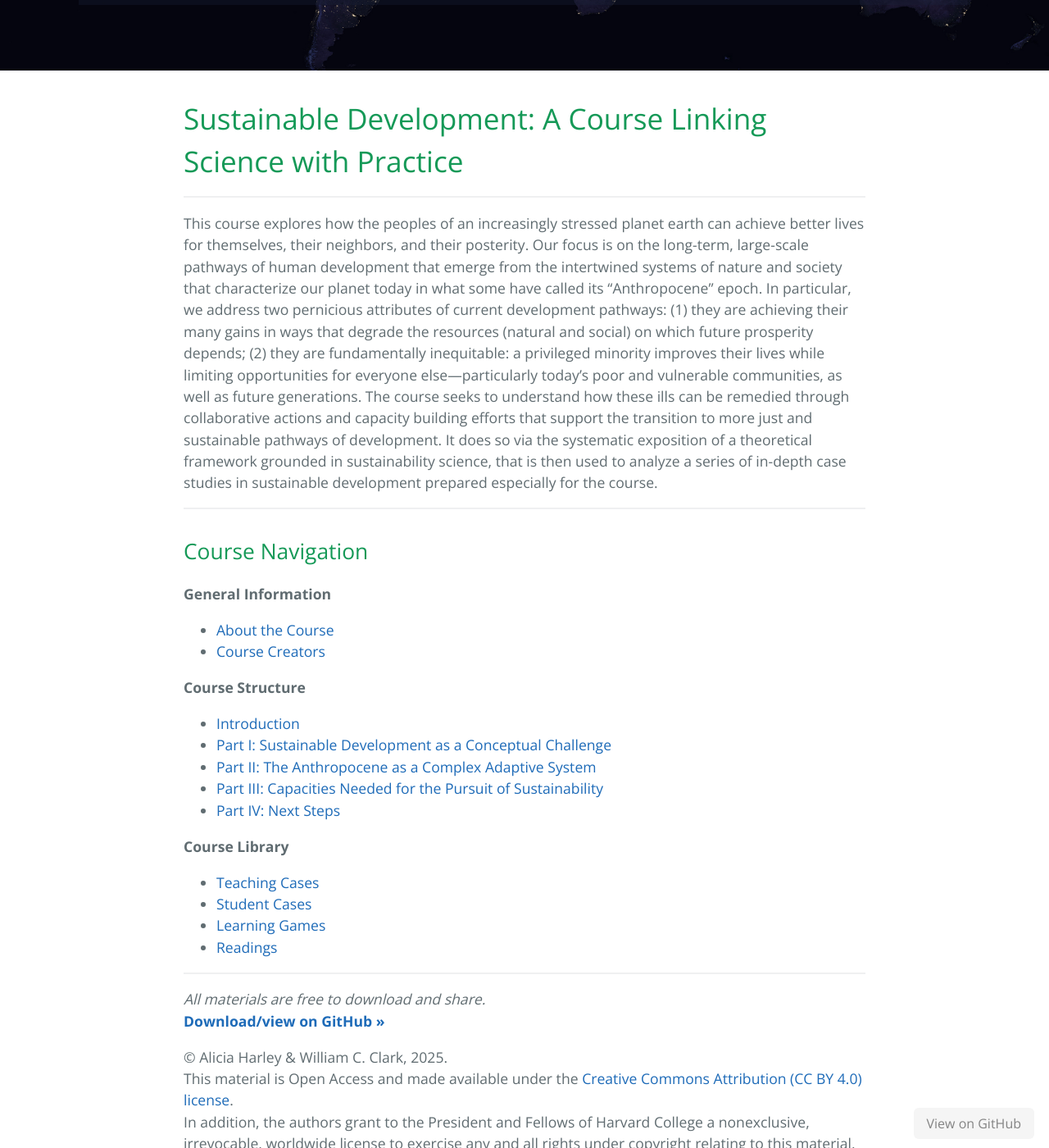
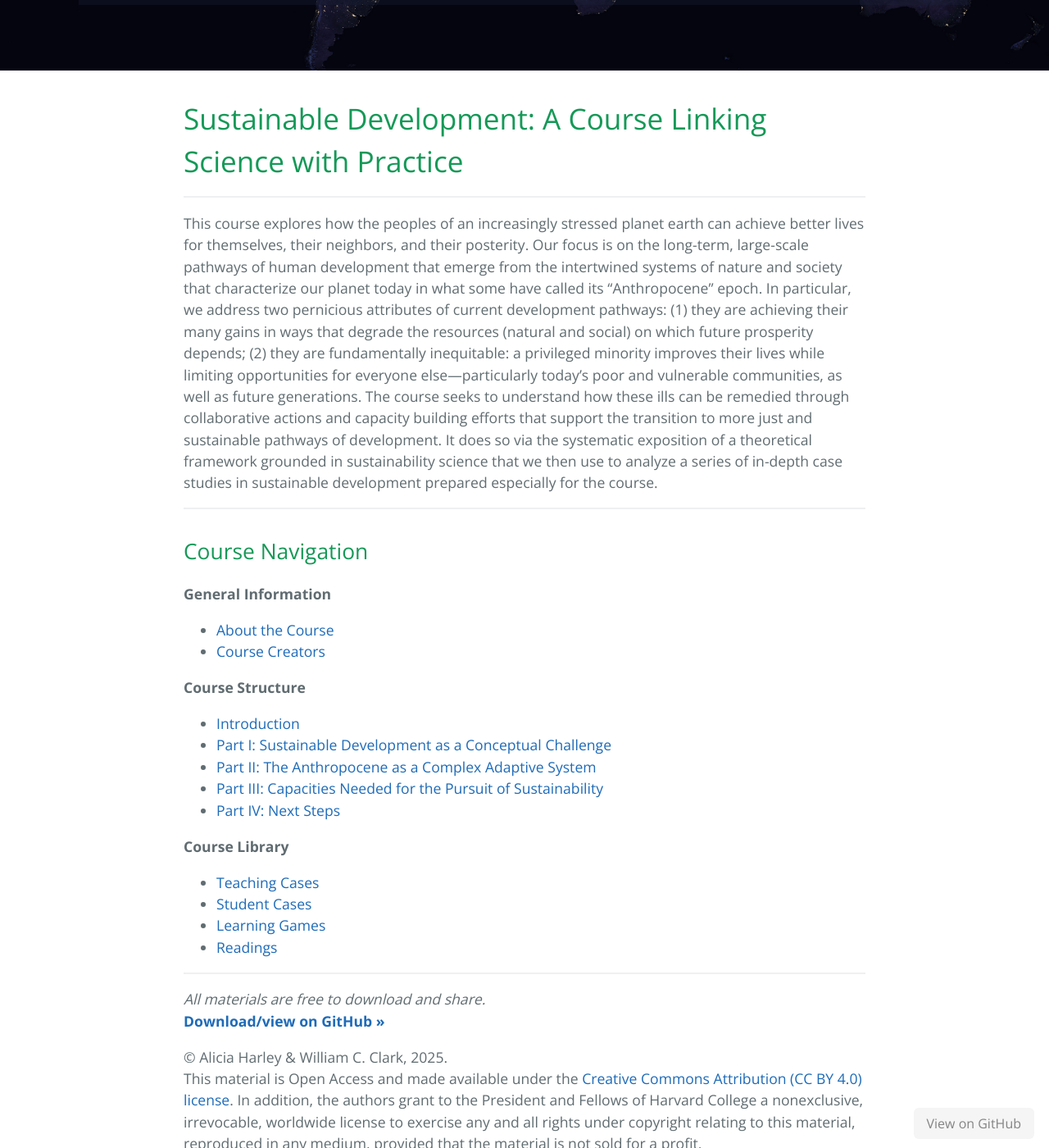
Before and after one commit to agharley/sustdev, a Jekyll site: the page built from index.md, in a window 1280 px wide and 1400 px high, scrolled down 295 px. Shown: the whole window at 82% size. Built offline with Jekyll 4.4.1, drawn with Linux system fonts in a browser that asks for light colours; our own code applies the rules of GitHub Pages for plain Markdown files; some of the changed text lies outside the part shown.

Commit message:
fixing index for front page with BC edits

```diff
--- a/index.md
+++ b/index.md
@@ -3,7 +3,7 @@
 
 ---
 
-This course explores how the peoples of an increasingly stressed planet earth can achieve better lives for themselves, their neighbors, and their posterity. Our focus is on the long-term, large-scale pathways of human development that emerge from the intertwined systems of nature and society that characterize our planet today in what some have called its “Anthropocene” epoch. In particular, we address two pernicious attributes of current development pathways: (1) they are achieving their many gains in ways that degrade the resources (natural and social) on which future prosperity depends; (2) they are fundamentally inequitable: a privileged minority improves their lives while limiting opportunities for everyone else—particularly today's poor and vulnerable communities, as well as future generations. The course seeks to understand how these ills can be remedied through collaborative actions and capacity building efforts that support the transition to more just and sustainable pathways of development. It does so via the systematic exposition of a theoretical framework grounded in sustainability science, that is then used to analyze a series of in-depth case studies in sustainable development prepared especially for the course.
+This course explores how the peoples of an increasingly stressed planet earth can achieve better lives for themselves, their neighbors, and their posterity. Our focus is on the long-term, large-scale pathways of human development that emerge from the intertwined systems of nature and society that characterize our planet today in what some have called its “Anthropocene” epoch. In particular, we address two pernicious attributes of current development pathways: (1) they are achieving their many gains in ways that degrade the resources (natural and social) on which future prosperity depends; (2) they are fundamentally inequitable: a privileged minority improves their lives while limiting opportunities for everyone else—particularly today's poor and vulnerable communities, as well as future generations. The course seeks to understand how these ills can be remedied through collaborative actions and capacity building efforts that support the transition to more just and sustainable pathways of development. It does so via the systematic exposition of a theoretical framework grounded in sustainability science that we then use to analyze a series of in-depth case studies in sustainable development prepared especially for the course.
 
 ---
 
@@ -32,7 +32,6 @@
 **[Download/view on GitHub »](https://github.com/agharley/sustdev)**
 
 © Alicia Harley & William C. Clark, 2025.
-This material is Open Access and made available under the [Creative Commons Attribution (CC BY 4.0) license](https://creativecommons.org/licenses/by/4.0/).
-In addition, the authors grant to the President and Fellows of Harvard College a nonexclusive, irrevocable, worldwide license to exercise any and all rights under copyright relating to this material, reproduced in any medium, provided that the material is not sold for a profit.
+This material is Open Access and made available under the [Creative Commons Attribution (CC BY 4.0) license](https://creativecommons.org/licenses/by/4.0/). In addition, the authors grant to the President and Fellows of Harvard College a nonexclusive, irrevocable, worldwide license to exercise any and all rights under copyright relating to this material, reproduced in any medium, provided that the material is not sold for a profit.
 
 For questions, contact Alicia G. Harley: [alicia_harley@hks.harvard.edu](mailto:alicia_harley@hks.harvard.edu)
```
